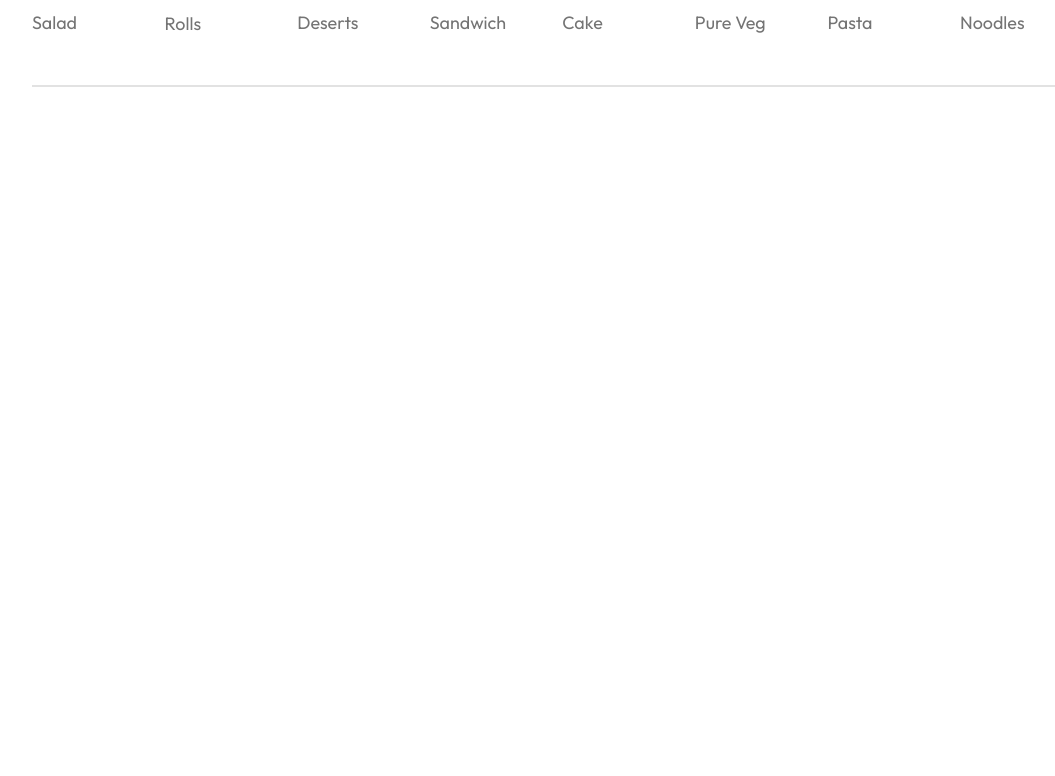
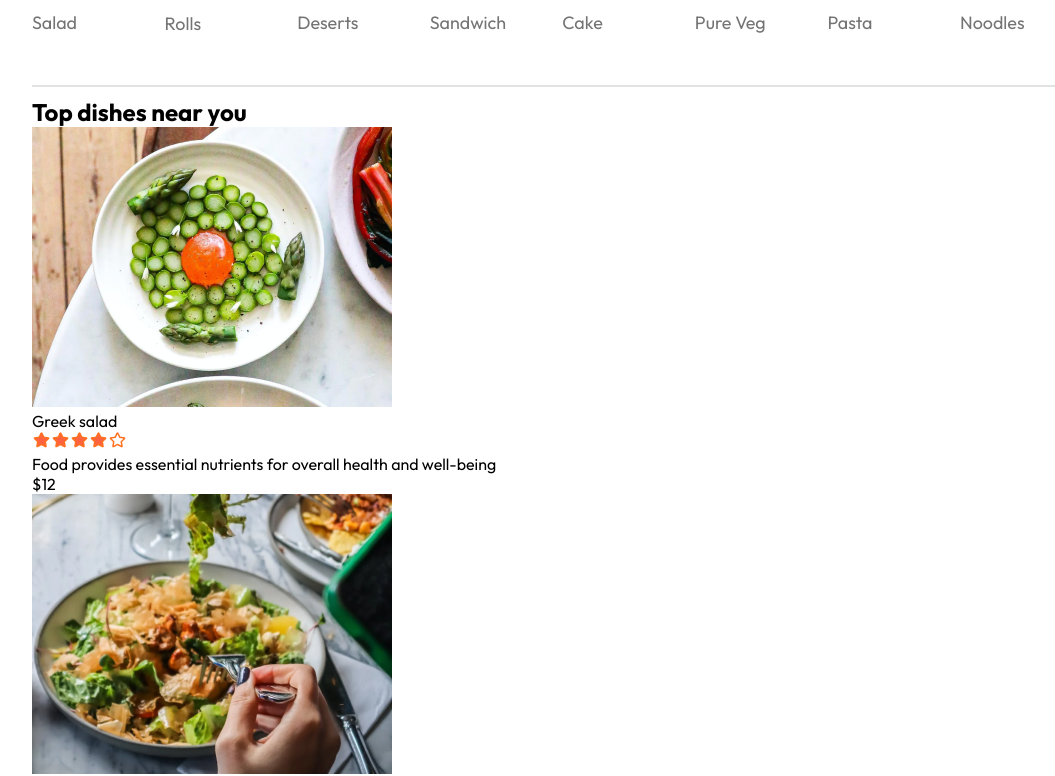
Before and after one commit to Vignesh2715/fullstack_project, a React (Vite) app in the folder frontend/: page / in a window 1280 px wide. Shown: the part 817-1593 px from the top of the page, without its empty margins (96-1151 px from the left). Before the commit the page ends 914 px from the top, so only its background shows below. Built offline with nearby package versions, Linux system fonts and the light colour scheme.

Commit message:
fixed context and image rendering

```diff
--- /dev/null
+++ b/frontend/src/components/FoodDisplay/FoodDisplay.jsx
@@ -0,0 +1,30 @@
+import React, { useContext } from "react";
+import "./FoodDisplay.css";
+import { StoreContext } from "../../context/StoreContext";
+import FoodItem from "../FoodItem/FoodItem";
+
+const FoodDisplay = ({ category }) => {
+  const { food_list } = useContext(StoreContext);
+
+  return (
+    <div className="food-display" id="food-display">
+      <h2>Top dishes near you</h2>
+      <div className="food-display-list">
+        {food_list.map((item, index) => {
+          return (
+            <FoodItem
+              key={index}
+              id={item._id}
+              name={item.name}
+              description={item.description}
+              price={item.price}
+              image={item.image}
+            />
+          );
+        })}
+      </div>
+    </div>
+  );
+};
+
+export default FoodDisplay;
--- /dev/null
+++ b/frontend/src/components/FoodItem/FoodItem.jsx
@@ -0,0 +1,22 @@
+import React from "react";
+import "./FoodItem.css";
+import { assets } from "../../assets/assets";
+const FoodItem = ({ id, name, price, description, image }) => {
+  return (
+    <div className="food-item">
+      <div className="food-item-image-container">
+        <img className="food-item-image" src={image} alt="" />
+      </div>
+      <div className="food-item-info">
+        <div className="food-item-name-rating">
+          <p>{name}</p>
+          <img src={assets.rating_starts} alt="" />
+        </div>
+        <p className="food-item-desc">{description}</p>
+        <p className="food-item-price">${price}</p>
+      </div>
+    </div>
+  );
+};
+
+export default FoodItem;
--- /dev/null
+++ b/frontend/src/context/StoreContext.jsx
@@ -0,0 +1,18 @@
+import { createContext } from "react";
+import { food_list } from "../assets/assets";
+
+export const StoreContext = createContext(null);
+
+const StoreContextProvider = (props) => {
+  const contextValue = {
+    food_list,
+  };
+
+  return (
+    <StoreContext.Provider value={contextValue}>
+      {props.children}
+    </StoreContext.Provider>
+  );
+};
+
+export default StoreContextProvider;
--- a/frontend/src/main.jsx
+++ b/frontend/src/main.jsx
@@ -1,11 +1,27 @@
+// import { StrictMode } from "react";
+// import { createRoot } from "react-dom/client";
+// import "./index.css";
+// import App from "./App.jsx";
+// import { BrowserRouter } from "react-router-dom";
+// import StoreContextProvider from "./context/StoreContext.jsx";
+
+// createRoot(document.getElementById("root")).render(
+//   <BrowserRouter>
+//     <App />
+//   </BrowserRouter>,
+// );
+
 import { StrictMode } from "react";
 import { createRoot } from "react-dom/client";
 import "./index.css";
 import App from "./App.jsx";
 import { BrowserRouter } from "react-router-dom";
+import StoreContextProvider from "./context/StoreContext.jsx";
 
 createRoot(document.getElementById("root")).render(
   <BrowserRouter>
-    <App />
+    <StoreContextProvider>
+      <App />
+    </StoreContextProvider>
   </BrowserRouter>,
 );
--- a/frontend/src/pages/Home/Home.jsx
+++ b/frontend/src/pages/Home/Home.jsx
@@ -2,12 +2,14 @@
 import "./Home.css";
 import Header from "../../components/Header/Header";
 import ExploreMenu from "../../components/ExploreMenu/ExploreMenu";
+import FoodDisplay from "../../components/FoodDisplay/FoodDisplay";
 const Home = () => {
   const [category, setCategory] = useState("All");
   return (
     <div>
       <Header />
       <ExploreMenu category={category} setCategory={setCategory} />
+      <FoodDisplay category={category} />
     </div>
   );
 };
```
Also changed, not shown: frontend/src/App.jsx (+14 -0 lines), frontend/src/components/FoodDisplay/FoodDisplay.css (added), frontend/src/components/FoodItem/FoodItem.css (added).
